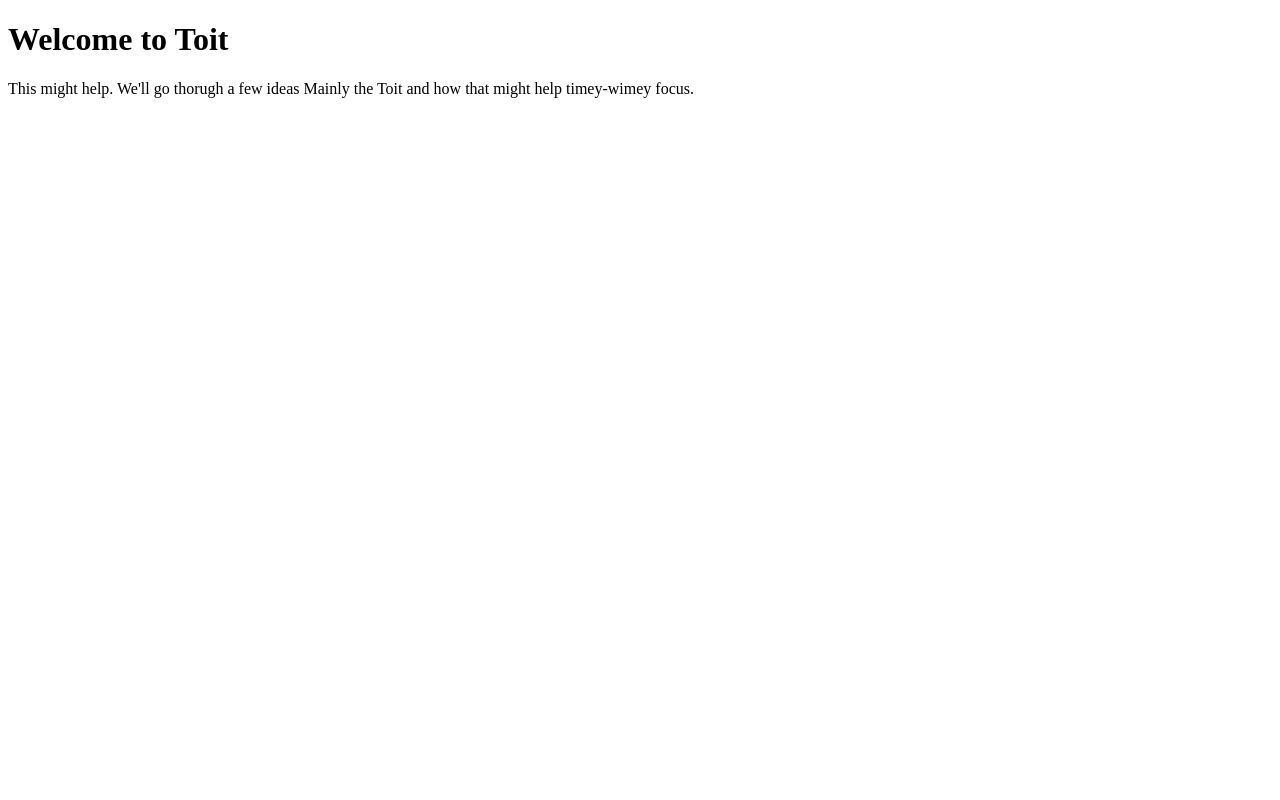
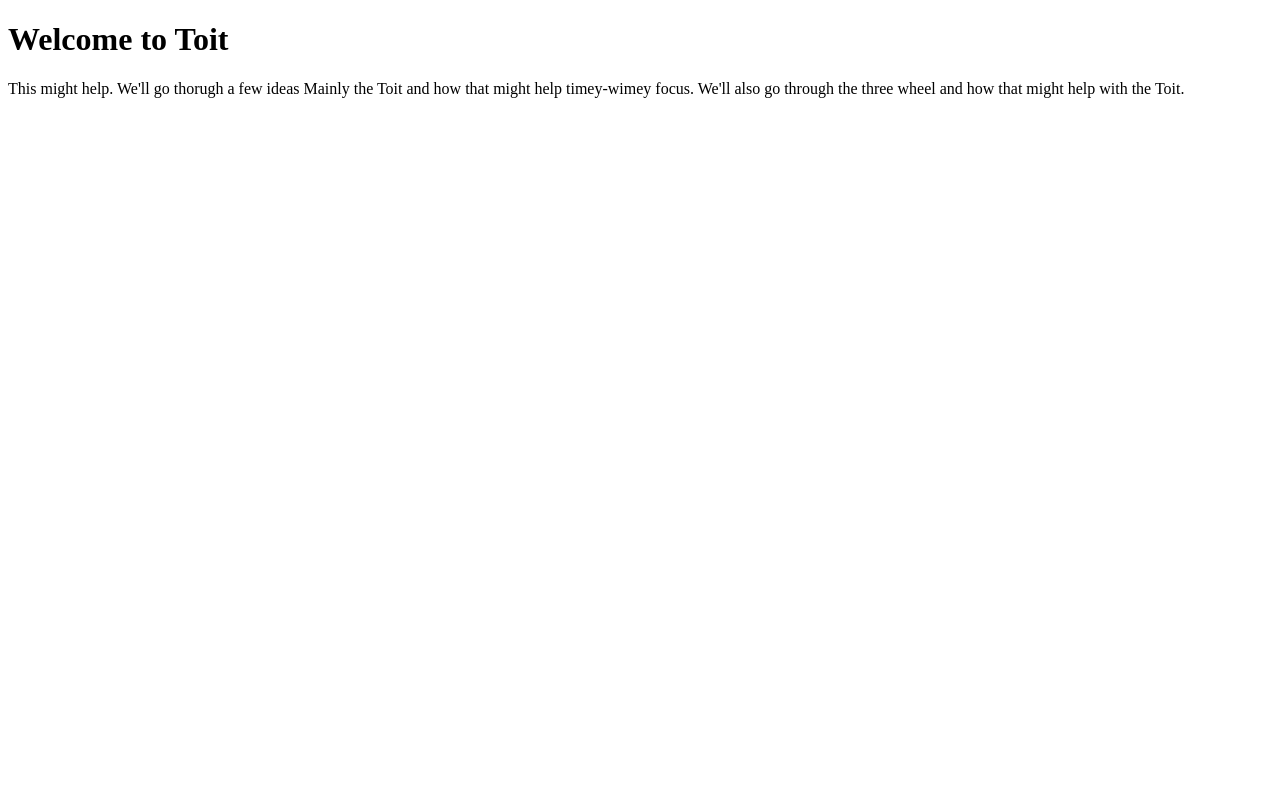
Before and after one commit to spotsonthestove/toit-two, a SvelteKit app: page / in a window 1280 px wide. Shown: the top 800 px of the page. Built offline with nearby package versions, Linux system fonts and the light colour scheme.

Commit message:
content to do

```diff
--- a/src/routes/+page.svelte
+++ b/src/routes/+page.svelte
@@ -17,6 +17,8 @@ We'll go thorugh a few ideas
 
 Mainly the Toit and how that might help timey-wimey focus.
 
+We'll also go through the three wheel and how that might help with the Toit.
+
 </p>
 
 <TorusComponent />
```
